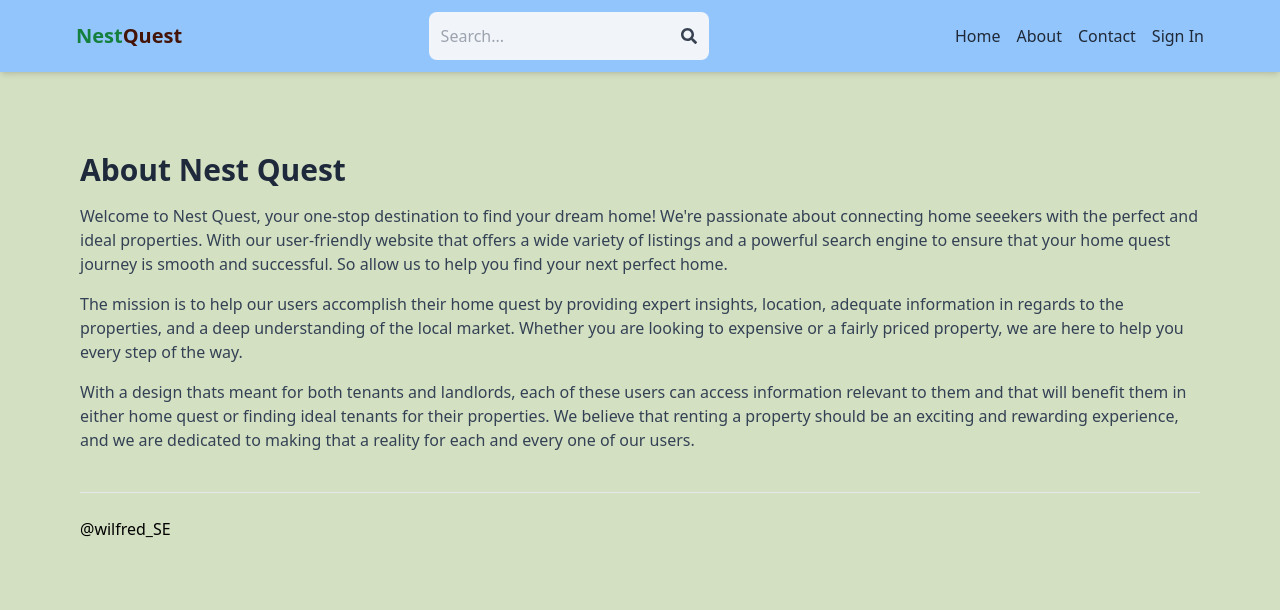
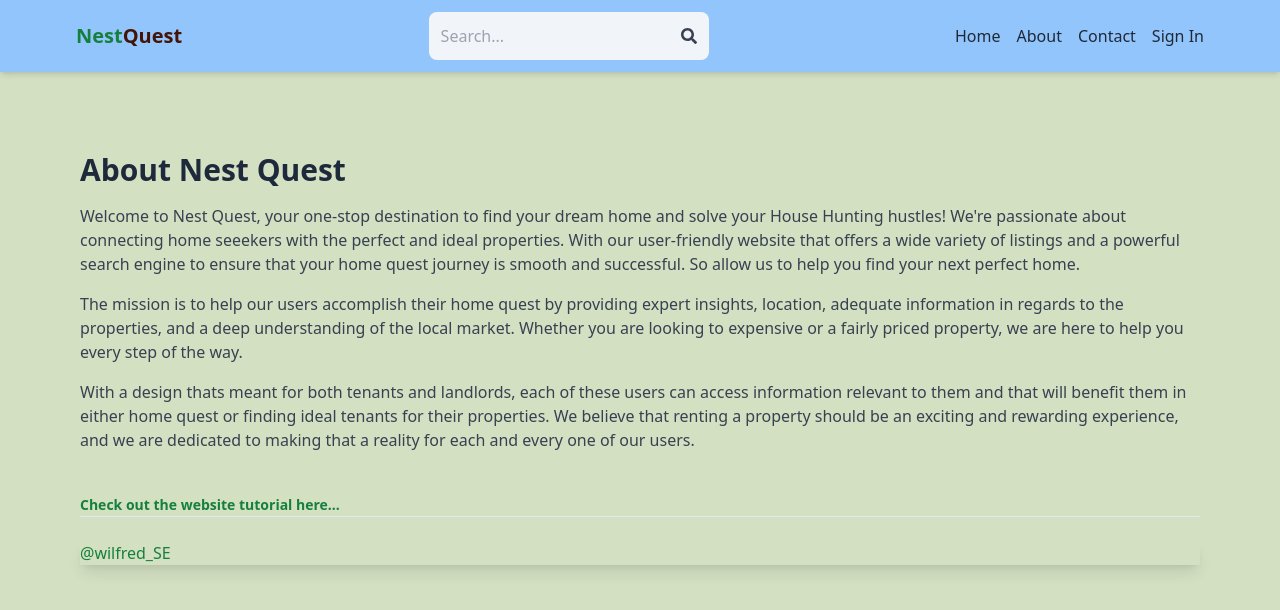
Before and after one commit to Wilmitch/Nest_Quest_Portfolio_Project, a React (Vite) app in the folder client/: page /about in a window 1280 px wide. Shown: the top 610 px of the page. Built offline with nearby package versions, Linux system fonts and the light colour scheme; no server answers.

Commit message:
Added a link on the about page for website tutorial

```diff
--- a/client/src/pages/About.jsx
+++ b/client/src/pages/About.jsx
@@ -1,4 +1,5 @@
 import React from "react";
+import { Link, useNavigate } from "react-router-dom";
 
 export default function About() {
   return (
@@ -6,23 +7,22 @@ export default function About() {
       <h1 className="text-3xl font-bold mb-4 text-slate-800">
         About Nest Quest
       </h1>
-      <p className="mb-4 text-slate-700">
-        Welcome to Nest Quest,
-        your one-stop destination to find your dream home! We're passionate
-        about connecting home seeekers with the perfect and ideal properties.
-        With our user-friendly website that offers a wide variety of listings
-        and a powerful search engine to ensure that your home quest journey is
-        smooth and successful. So allow us to help you find your next perfect
-        home.
+      <p className="mb-4 text-gray-700">
+        Welcome to Nest Quest, your one-stop destination to find your dream home
+        and solve your House Hunting hustles! We're passionate about connecting
+        home seeekers with the perfect and ideal properties. With our
+        user-friendly website that offers a wide variety of listings and a
+        powerful search engine to ensure that your home quest journey is smooth
+        and successful. So allow us to help you find your next perfect home.
       </p>
-      <p className="mb-4 text-slate-700">
+      <p className="mb-4 text-gray-700">
         The mission is to help our users accomplish their home quest by
         providing expert insights, location, adequate information in regards to
         the properties, and a deep understanding of the local market. Whether
         you are looking to expensive or a fairly priced property, we are here to
         help you every step of the way.
       </p>
-      <p className="mb-4 text-slate-700">
+      <p className="mb-4 text-gray-700">
         With a design thats meant for both tenants and landlords, each of these
         users can access information relevant to them and that will benefit them
         in either home quest or finding ideal tenants for their properties. We
@@ -31,11 +31,17 @@ export default function About() {
         every one of our users.
       </p>
       <br />
+      <div>
+      <Link
+          to={"/how"}
+          className="sm:text-sm text-green-700 font-bold hover:underline"
+        >
+          Check out the website tutorial here...
+        </Link>
+      </div>
       <hr />
       <br />
-      <p>
-        @wilfred_SE
-      </p>
+      <p className="text-green-700 shadow-lg text-justify">@wilfred_SE</p>
     </div>
   );
 }
```
